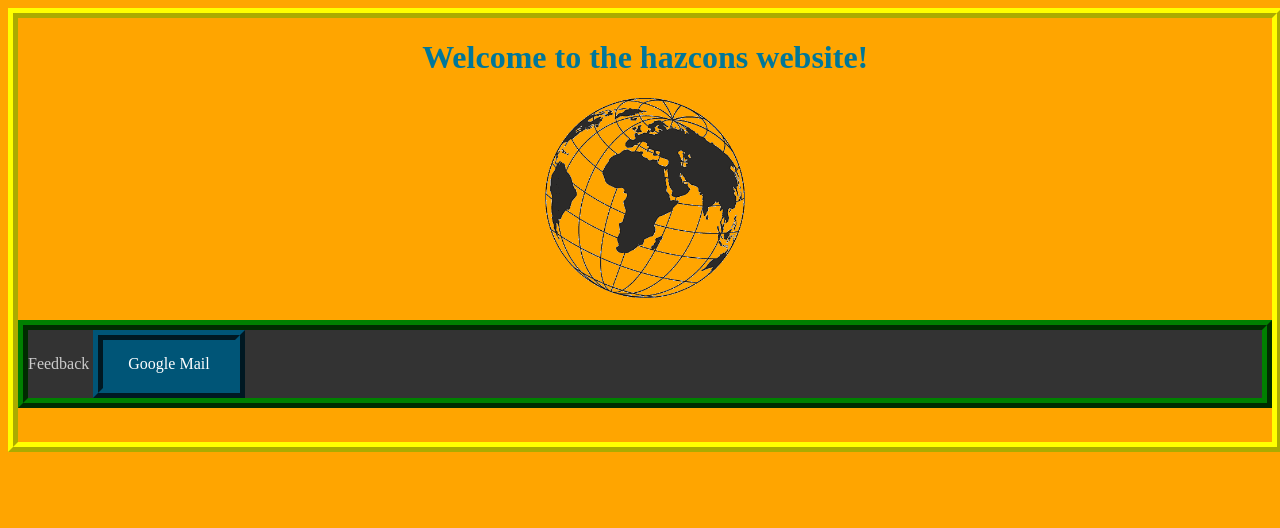
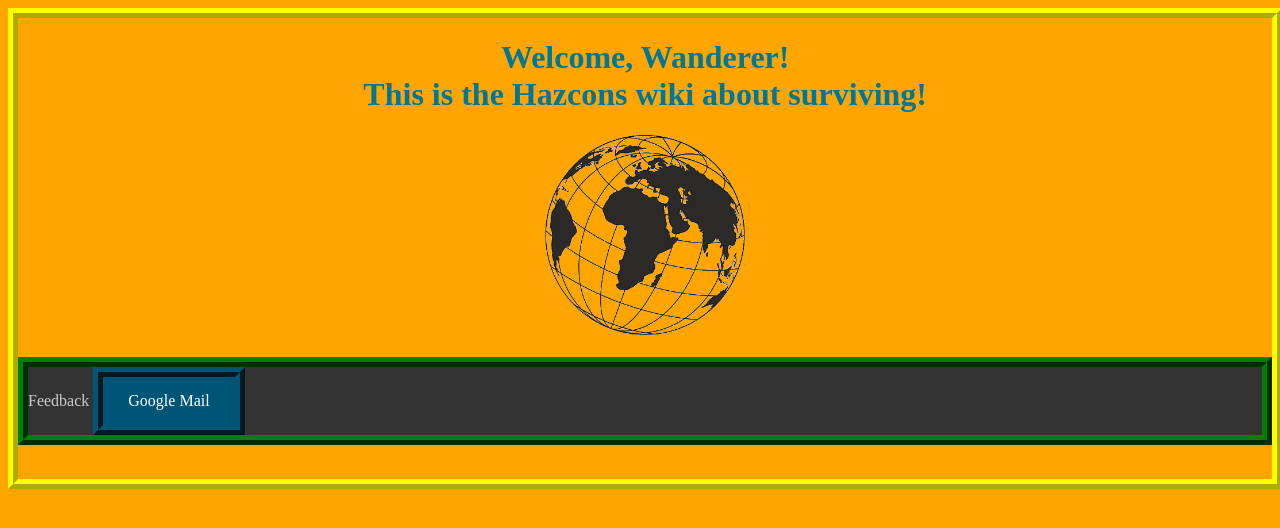
Before and after one commit to SharpnerW/sharpnerw.github.io, a plain HTML site: page index.html in a window 1280 px wide. Drawn offline with Linux system fonts and the light colour scheme.

Commit message:
Update index.html

```diff
--- a/index.html
+++ b/index.html
@@ -3,14 +3,15 @@
 <head>
 <meta charset="utf-8"/>
 
-<title>Welcome! We've moved!</title>
+<title>Welcome to the Hazcons!</title>
 <div class="hidden">
 </div>
 <link rel="stylesheet" href="/style.css">
 </head>
 <body>
-<div class="1message">
-<h1>Welcome to the hazcons website!</h1><img src="/images/globe_dark.png" width=200 height=200>
+<div class="MainPageMessage1">
+<h1>Welcome, Wanderer!
+  <br>This is the Hazcons wiki about surviving!</h1><img src="/images/globe_dark.png" width=200 height=200>
 <div class="messagelore">
 <br>
 <div class="troubleshooting1">
```
